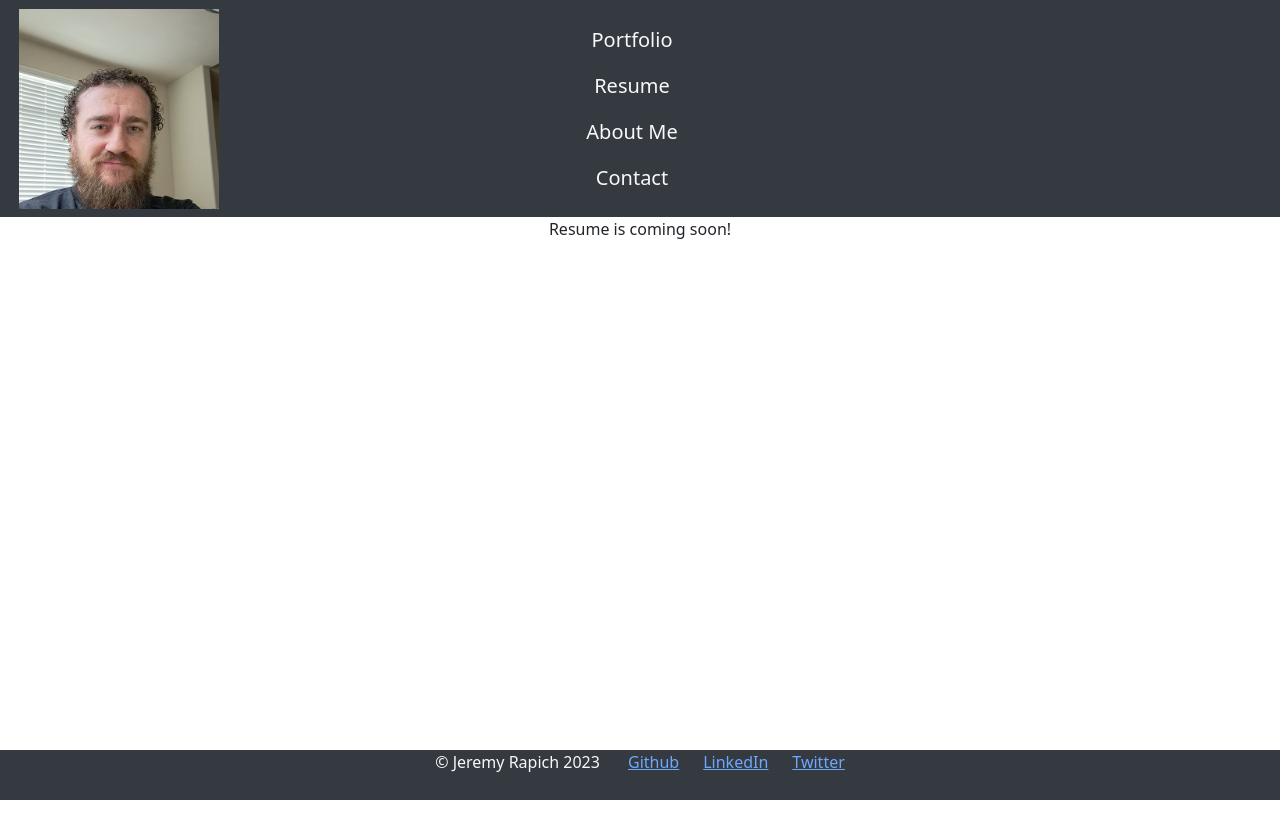
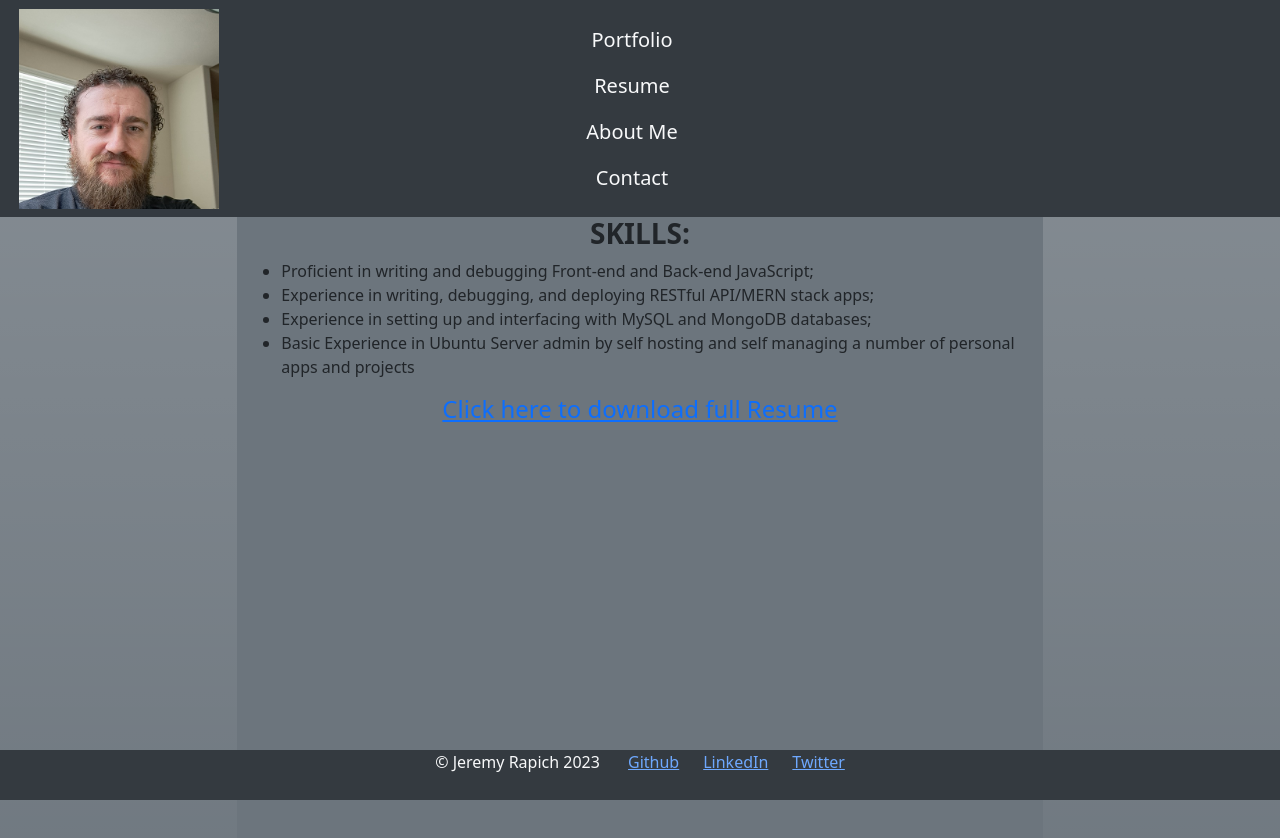
Before and after one commit to jrapich/react-portfolio, a React (Vite) app in the folder portfolio/: page /resume in a window 1280 px wide. Shown: the top 838 px of the page. Before the commit the page ends 800 px from the top, so only its background shows below. Built offline with nearby package versions, Linux system fonts and the light colour scheme.

Commit message:
added downloadable resume. fleshed out and styled resume section. more work needed in future

```diff
--- a/portfolio/src/components/pages/resume/Resume.css
+++ b/portfolio/src/components/pages/resume/Resume.css
@@ -0,0 +1,3 @@
+.resume {
+    height: 100vh;
+}
--- a/portfolio/src/components/pages/resume/Resume.jsx
+++ b/portfolio/src/components/pages/resume/Resume.jsx
@@ -1,6 +1,24 @@
+import './Resume.css';
 
 export default function Project () {
     return (
-        <div>Resume is coming soon!</div>
+        <div className="resume row container-fluid">
+            <div className="col-2 bg-secondary bg-gradient"></div>
+            <section className="col bg-secondary" id="resumeSection">
+                <h3><b>SKILLS:</b></h3>
+                <div className="d-flex justify-content-start flex-column">
+                    <ul>
+                        <li className="text-start">Proficient in writing and debugging Front-end and Back-end JavaScript;</li>
+                        <li className="text-start">Experience in writing, debugging, and deploying RESTful API/MERN stack apps;</li>
+                        <li className="text-start">Experience in setting up and interfacing with MySQL and MongoDB databases;</li>
+                        <li className="text-start">Basic Experience in Ubuntu Server admin by self hosting and self managing a number of personal apps and projects</li>
+                    </ul>
+                </div>
+                <a href="/downloads/JeremyRapichResume2024.pdf" download>
+                        <h4>Click here to download full Resume</h4>
+                </a>
+            </section>
+            <div className="col-2 bg-secondary bg-gradient"></div>
+        </div>
     )
 };
```
Also changed, not shown: 1 other file (tests, documents, lock files or other folders).
